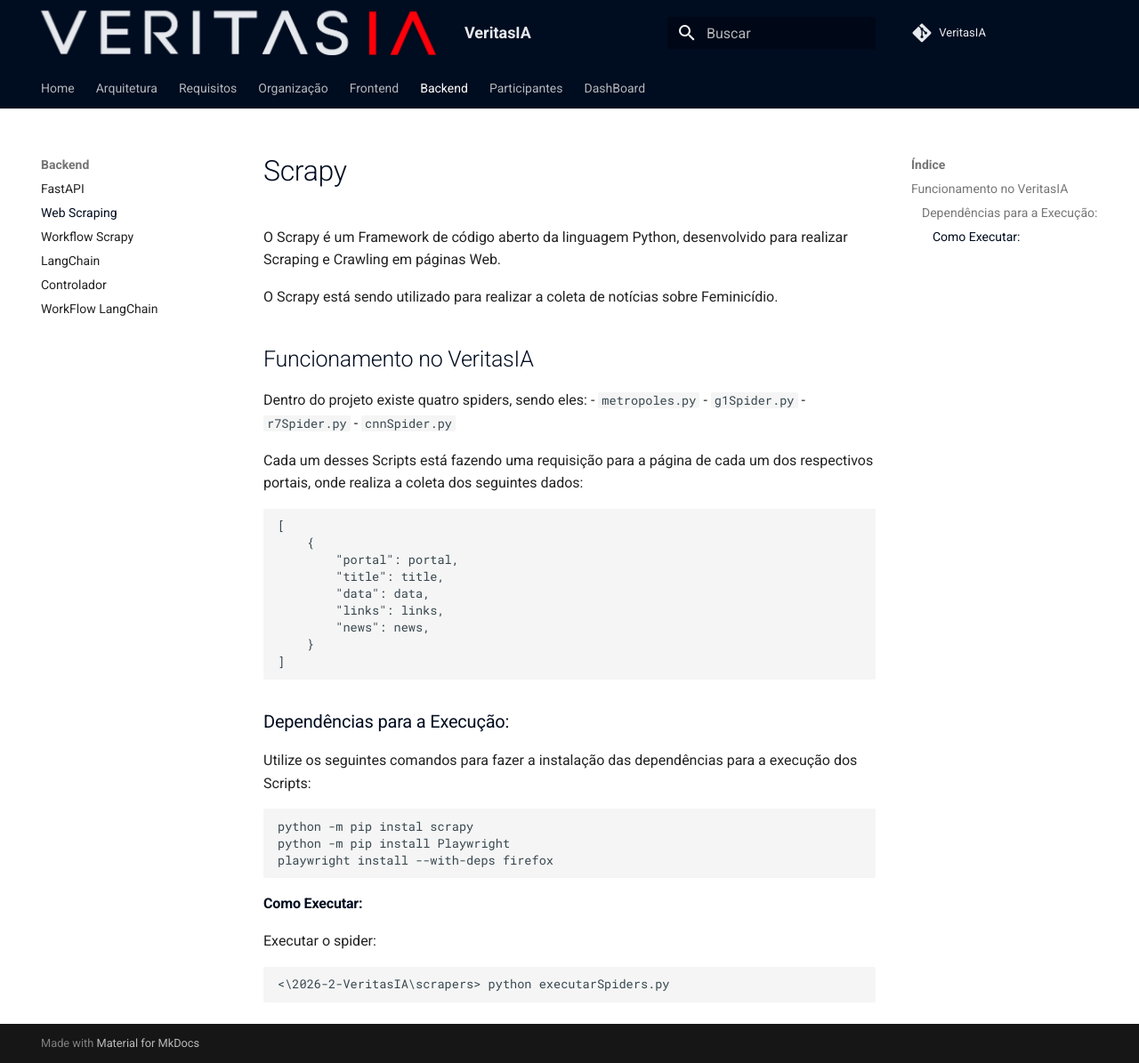
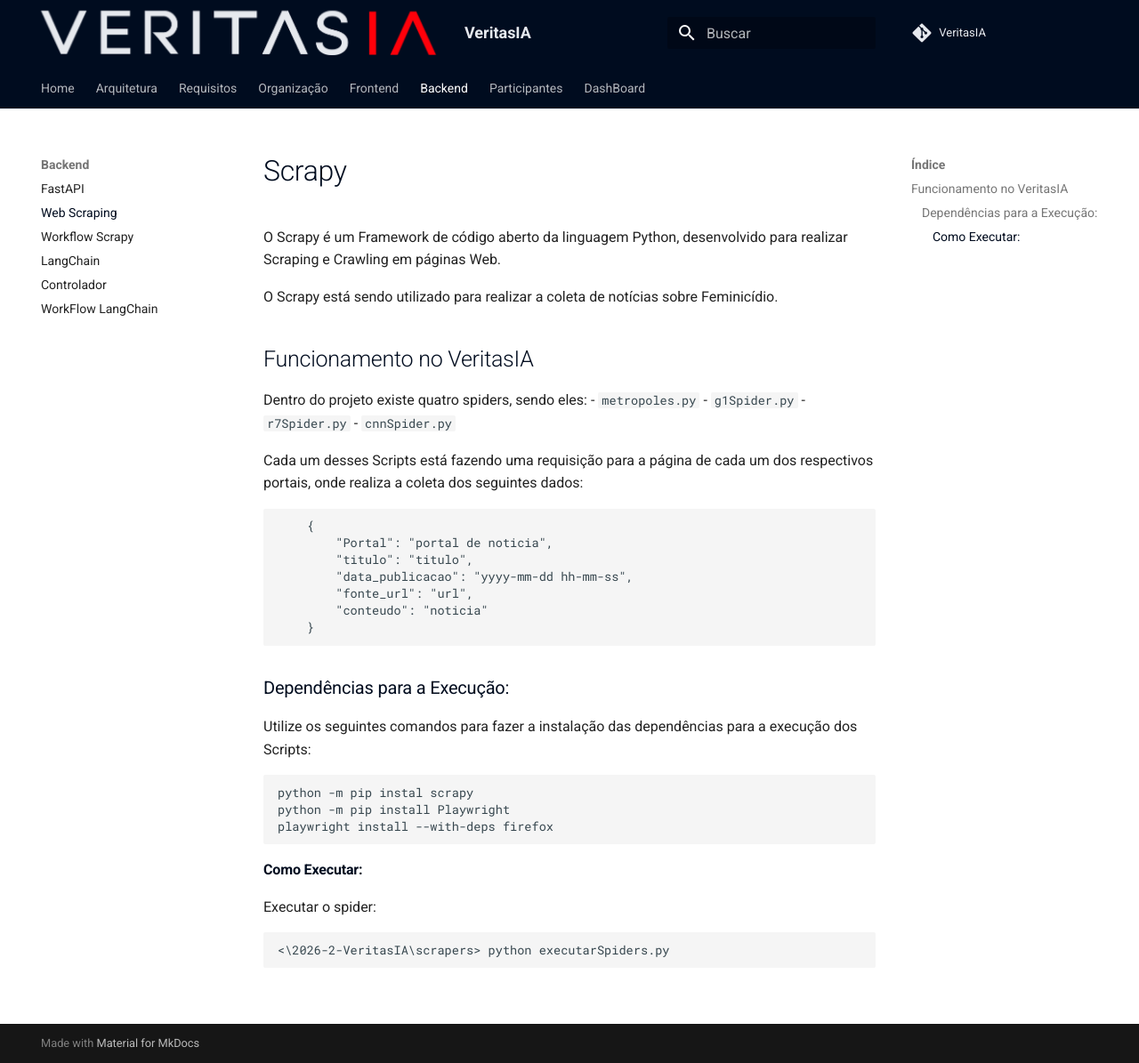
Before and after one commit to unb-mds/2026-2-Squad03, an MkDocs documentation site: the page built from docs/backend/scrapy/scrapy.md, in a window 1280 px wide and 1195 px high. Shown: the whole window at 89% size. Built offline with MkDocs 1.6.1 and Material for MkDocs 9.7.7, drawn with Linux system fonts in a browser that asks for light colours; comment, search, counter and statistics services are not loaded.

Commit message:
Documentação correção saida do scrapy. Issue #46 e #48

````diff
--- a/docs/backend/scrapy/scrapy.md
+++ b/docs/backend/scrapy/scrapy.md
@@ -14,17 +14,16 @@
 
 Cada um desses Scripts está fazendo uma requisição para a página de cada um dos respectivos portais, onde realiza a coleta dos seguintes dados:
 
-``` json
-[
+```json
     {
-        "portal": portal,
-        "title": title,
-        "data": data,
-        "links": links,
-        "news": news,
+        "Portal": "portal de noticia",
+        "titulo": "titulo",
+        "data_publicacao": "yyyy-mm-dd hh-mm-ss",
+        "fonte_url": "url",
+        "conteudo": "noticia"
     }
-]
 ```
+
 ### Dependências para a Execução:
 Utilize os seguintes comandos para fazer a instalação das dependências para a execução dos Scripts:
 
````
